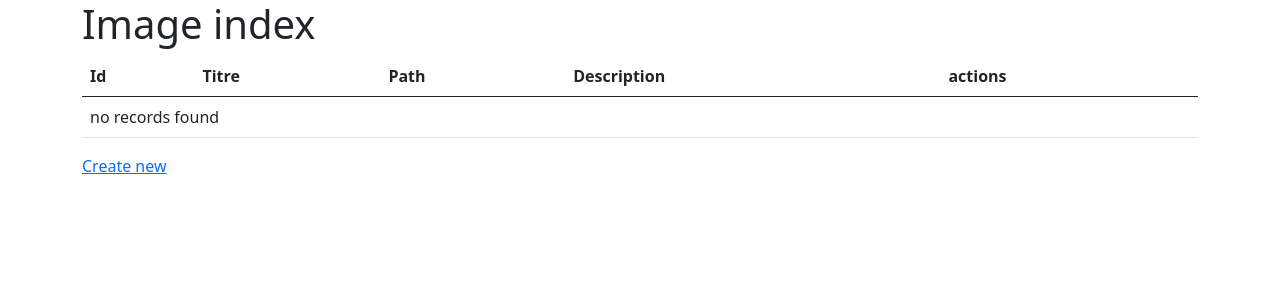
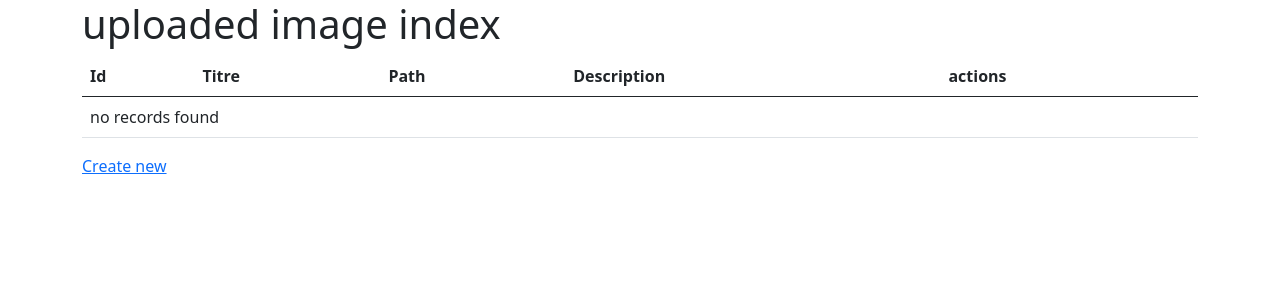
Before and after one commit to JeffNys/upFile, a Symfony app: template templates/image/index.html.twig in a window 1280 px wide. Shown: the top 300 px of the page. Run offline with Twig, Linux system fonts and the light colour scheme; the template is opened without the code that fills it, so the values that code supplies are empty; some libraries are stand-ins or nearby versions.

Commit message:
update ...

```diff
--- a/composer.json
+++ b/composer.json
@@ -4,7 +4,7 @@
     "minimum-stability": "stable",
     "prefer-stable": true,
     "require": {
-        "php": ">=8.0.8",
+        "php": ">=7.4.21",
         "ext-ctype": "*",
         "ext-iconv": "*",
         "composer/package-versions-deprecated": "1.11.99.2",
--- a/templates/image/index.html.twig
+++ b/templates/image/index.html.twig
@@ -3,7 +3,7 @@
 {% block title %}Image index{% endblock %}
 
 {% block body %}
-    <h1>Image index</h1>
+  <h1>uploaded image index</h1>
 
   <table class="table">
     <thead>
```
Lines whose indentation alone changed are shown as unchanged.
